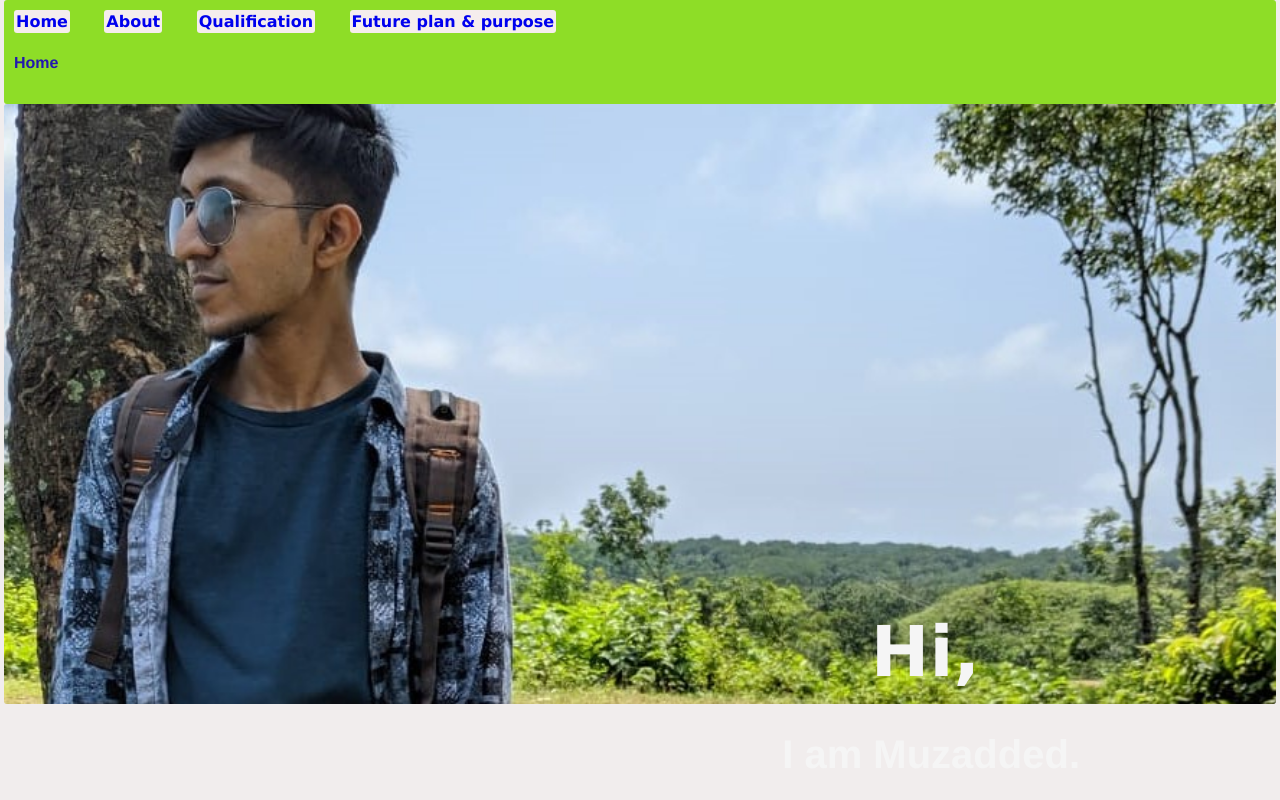
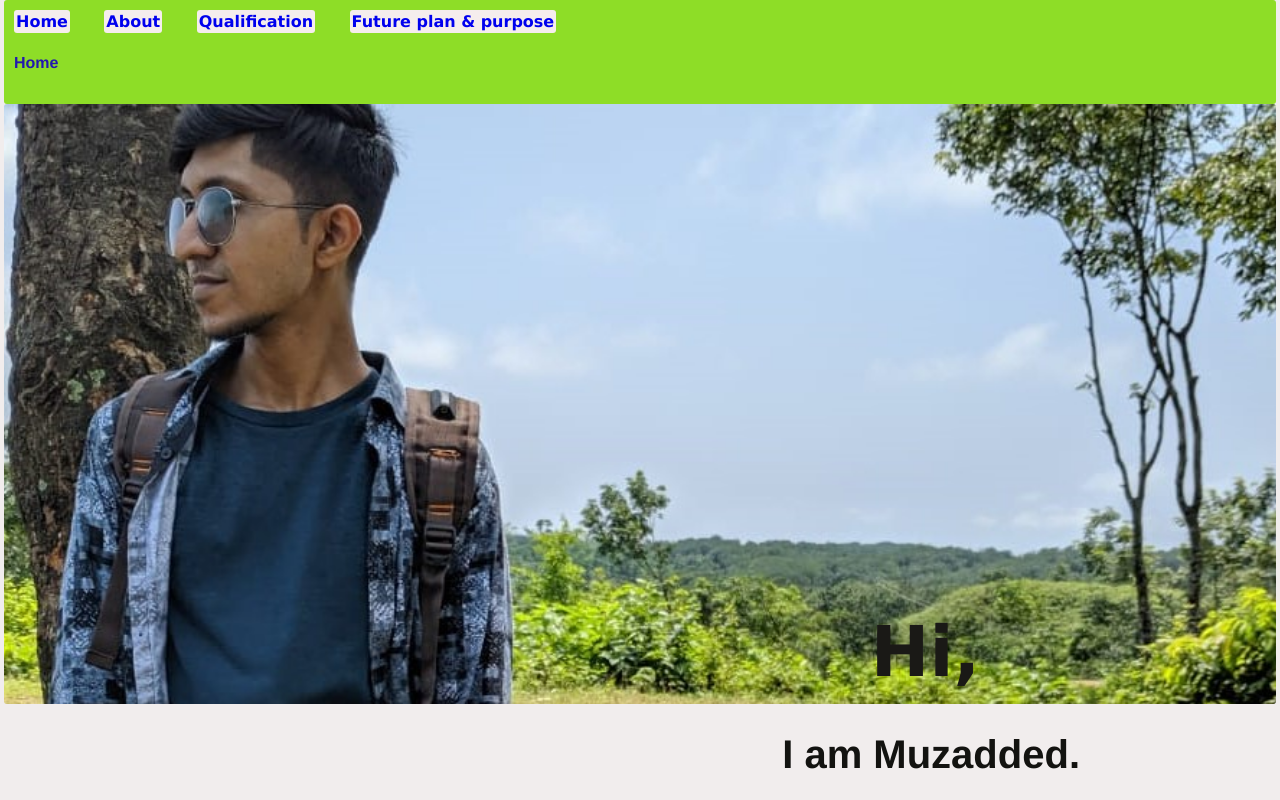
Before and after one commit to Muzadded/muzadded.github.io, a plain HTML site: page index.html in a window 1280 px wide. Drawn offline with Linux system fonts and the light colour scheme.

Commit message:
Update index.html

```diff
--- a/index.html
+++ b/index.html
@@ -9,7 +9,7 @@
       h5{
         font-size: 70px;
         position: absolute;
-        color: whitesmoke;
+        color: rgb(26, 25, 22);
         font-family: Verdana, Geneva, Tahoma, sans-serif;
         right: 0;
         bottom: -10px;
@@ -18,7 +18,7 @@
       h2{
           font-size:40px;
           position: absolute;
-          color:whitesmoke;
+          color:rgb(19, 19, 16);
           right: 0;
         bottom: -10px;
         padding-right: 200px;
```
